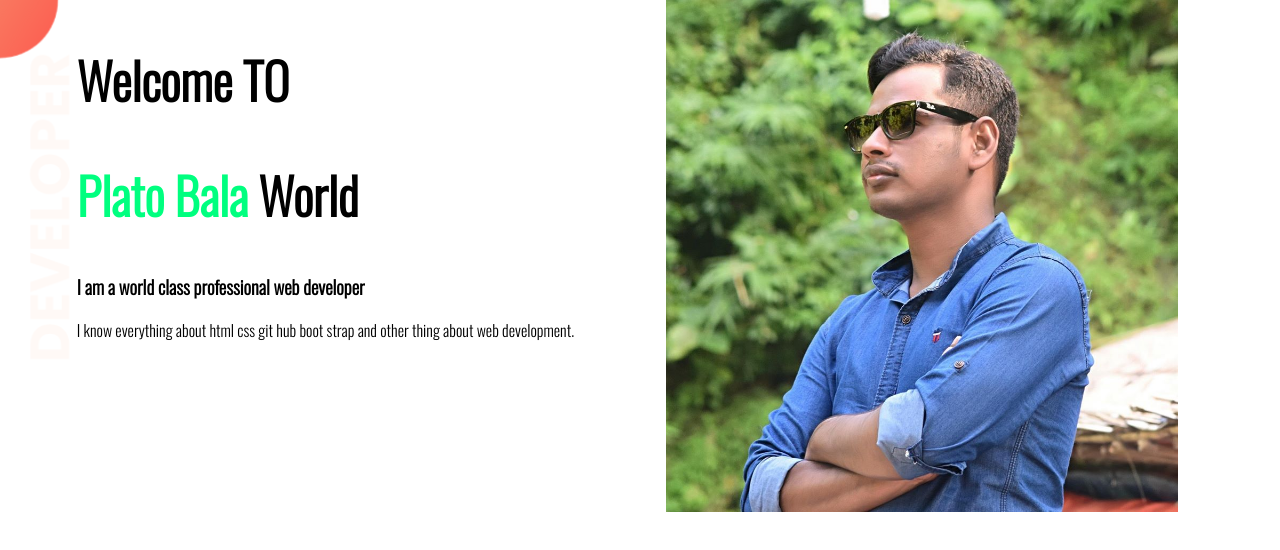
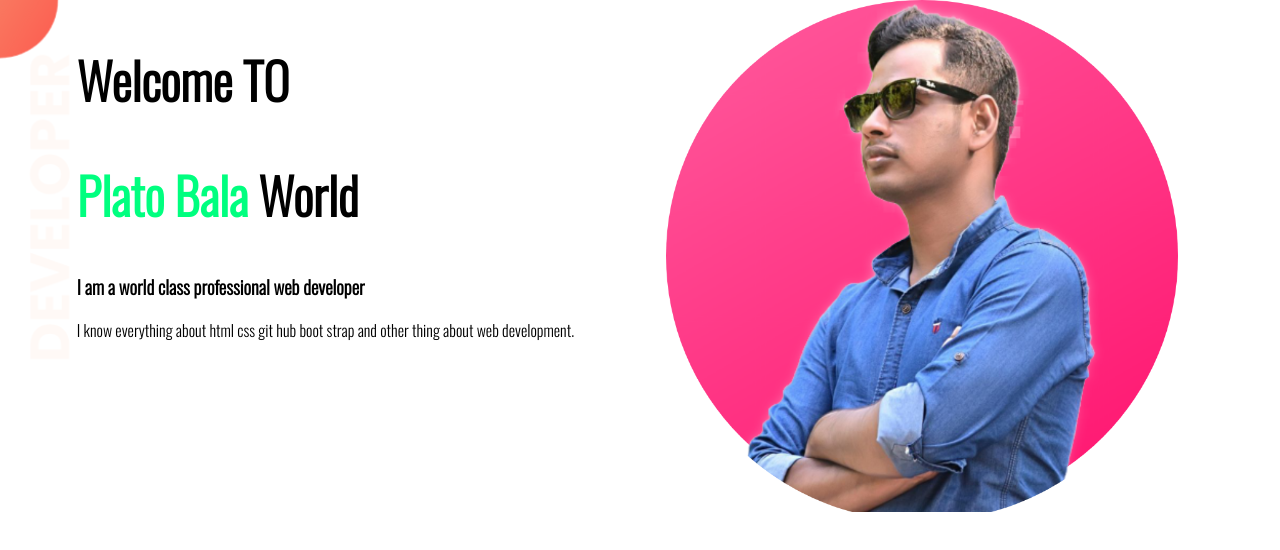
Before and after one commit to platobala/platobala, a plain HTML site: page index.html in a window 1280 px wide. Drawn offline with nearby package versions, Linux system fonts and the light colour scheme.

Commit message:
picture update

```diff
--- a/index.html
+++ b/index.html
@@ -16,7 +16,7 @@
         <p>I know everything about html css git hub boot strap and other thing about web development.</p>
         </div>
         <div class="half-width">
-            <img src="images/profile1.jpg" alt="">
+            <img src="images/profile1.png" alt="">
         </div>
     </section>
 
--- a/style.css
+++ b/style.css
@@ -26,3 +26,8 @@ section{
     height: 500px;
 
 }
+.half-width img{
+    width: 100%;
+    height: 85%;
+
+}
```
Also changed, not shown: images/image 3.png (deleted), images/profile1.jpg (deleted), images/profile1.png (added), images/profile2.png (added).
